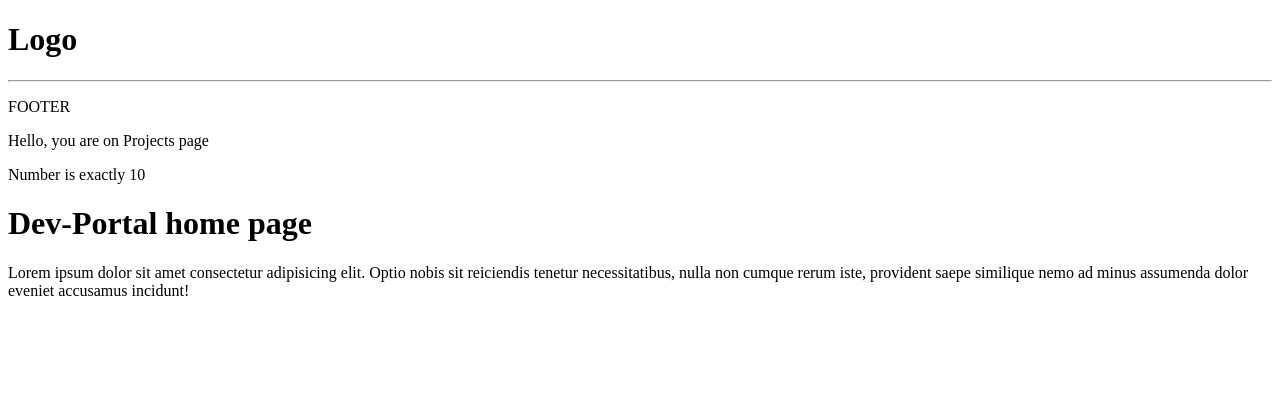
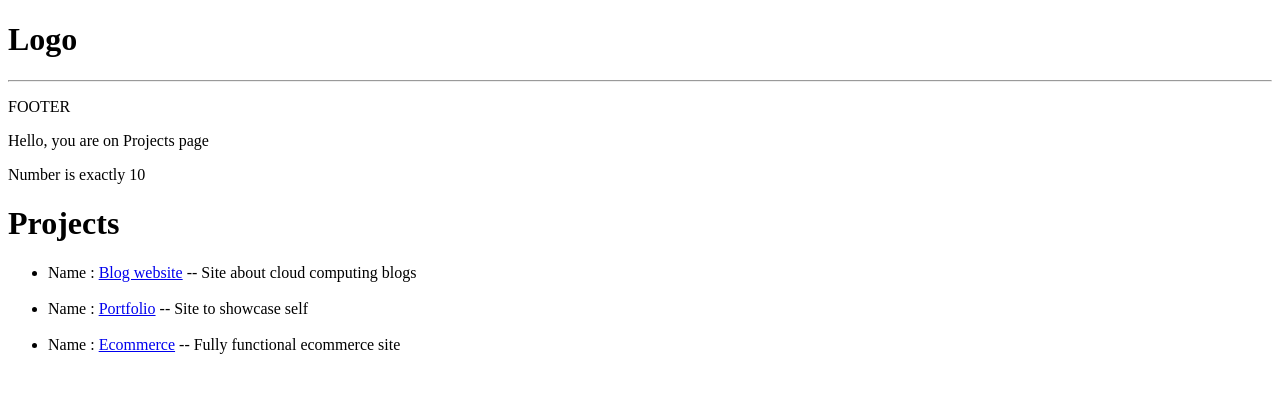
Before and after one commit to Yashjaiswal638/Dev-Portal, a Django app: page / in a window 1280 px wide. Shown: the top 393 px of the page. Run offline with Django 3.2, Linux system fonts and the light colour scheme.

Commit message:
playing with jinja-2

```diff
--- a/projects/templates/projects/projects.html
+++ b/projects/templates/projects/projects.html
@@ -14,11 +14,14 @@
     <p>Number is less than 10</p>
 {% endif %}
 
-<h1>Dev-Portal home page</h1>
-<p>Lorem ipsum dolor sit amet consectetur
-    adipisicing elit. Optio nobis sit reiciendis
-    tenetur necessitatibus, nulla non cumque rerum
-    iste, provident saepe similique nemo ad minus
-    assumenda dolor eveniet accusamus incidunt!</p>
+<h1>Projects</h1>
+
+<ul>
+    {% for project in projects %}
+        <li>Name : <a href="/project/{{project.id}}">{{project.title}}</a> -- {{project.description}}</li><br>
+    {% endfor %}
+</ul>
+
+
 
 {% endblock content %}
--- a/projects/templates/projects/single-project.html
+++ b/projects/templates/projects/single-project.html
@@ -2,6 +2,8 @@
 
 {% block content %}
 
-<h1>Single Project page</h1>
+<h1>{{project.title}}</h1>
+<br>
+<h2>{{project.description}}</h2>
 
 {% endblock content %}
--- a/projects/views.py
+++ b/projects/views.py
@@ -2,14 +2,39 @@ from django.shortcuts import render
 from django.http import HttpResponse
 
 # Create your views here.
+projectslist = [
+        {
+            'id':'1',
+            'title':'Blog website',
+            'description':'Site about cloud computing blogs',
+        },
+        {
+            'id':'2',
+            'title':'Portfolio',
+            'description':'Site to showcase self'
+        },
+        {
+            'id':'3',
+            'title':'Ecommerce',
+            'description':'Fully functional ecommerce site'
+        }
+    ]
 
 def projects(request):
     msg = "Projects"
     num = 10
+
     content = {'message':msg,
     'number':num,
+    'projects':projectslist
     }
     return render(request, 'projects/projects.html', content)
 
 def project(request, pk):
-    return render(request, 'projects/single-project.html')
+    projectObj = None
+    for i in projectslist:
+        if i['id'] == pk:
+           projectObj = i
+
+    content = {'project':projectObj}
+    return render(request, 'projects/single-project.html', content)
```
